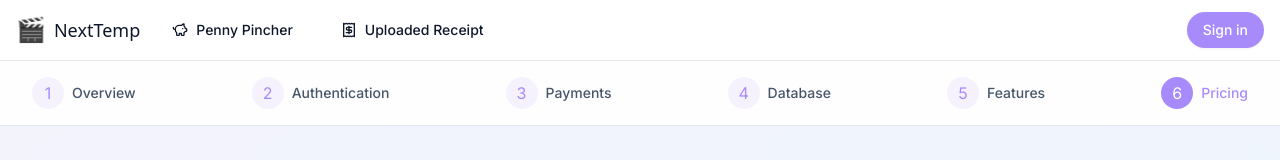
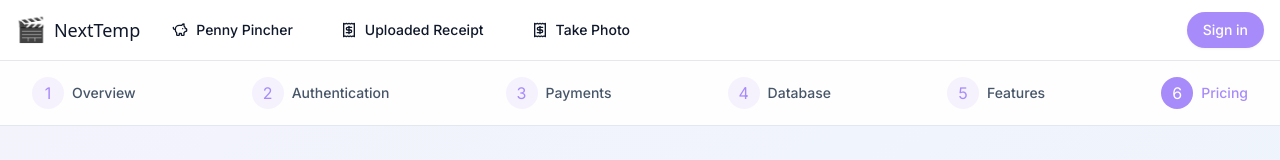
Before and after one commit to Mekaelwr/receipt-analysis, a Next.js app: page / in a window 1280 px wide. Shown: the top 160 px of the page. Built offline with nearby package versions, Linux system fonts and the light colour scheme; no server answers.

Commit message:
Add Take Photo page to main navigation menu

```diff
--- a/components/TopBar.tsx
+++ b/components/TopBar.tsx
@@ -31,6 +31,11 @@ export default function TopBar() {
     {
       name: 'Uploaded Receipt',
       href: '/uploaded-receipt',
+      icon: Receipt
+    },
+    {
+      name: 'Take Photo',
+      href: '/take-photo',
       icon: Receipt
     }
   ];
```
